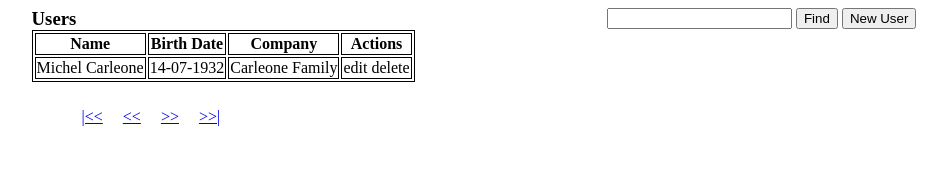
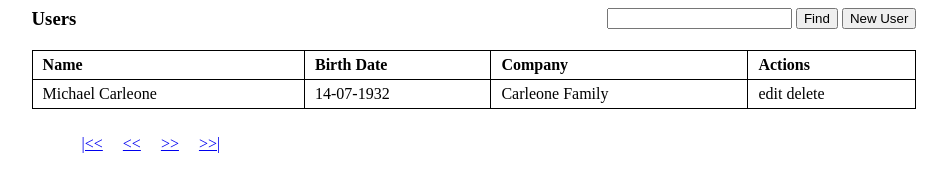
Before and after one commit to ArtsiomMashchonak/UserManagement, a plain HTML site: page UserManagement.Front/index.html in a window 1280 px wide. Shown: the whole page, without its empty margins (166-1113 px from the left). Drawn offline with Linux system fonts and the light colour scheme.

Commit message:
FE: Fix table to collapse borders

```diff
--- a/UserManagement.Front/index.html
+++ b/UserManagement.Front/index.html
@@ -19,16 +19,16 @@
             </div>
         </div>
         <div>
-            <table>
+            <table class="users-table">
                 <tr>
-                    <th>Name</td>
-                    <th>Birth Date</td>
-                    <th>Company</td>
-                    <th>Actions</td>
+                    <th class="name">Name</td>
+                    <th class="birth-date">Birth Date</td>
+                    <th class="company">Company</td>
+                    <th class="company">Actions</td>
                 </tr>
                 <!--Row with sample data-->
                 <tr>
-                    <td>Michel Carleone</td>
+                    <td>Michael Carleone</td>
                     <td>14-07-1932</td>
                     <td>Carleone Family</td>
                     <td>edit delete</td>
--- a/UserManagement.Front/styles.css
+++ b/UserManagement.Front/styles.css
@@ -1,5 +1,22 @@
-table, th, td {
+.users-table {
+    width: 100%;
+    margin-top: 20px;
+}
+
+.users-table th {
+    text-align: left;
+}
+
+.users-table th,
+.users-table td {
+    padding: 5px 0 5px 10px;
+}
+
+.users-table,
+.users-table th,
+.users-table td {
     border: 1px solid black;
+    border-collapse: collapse;
 }
 
 .center {
```
